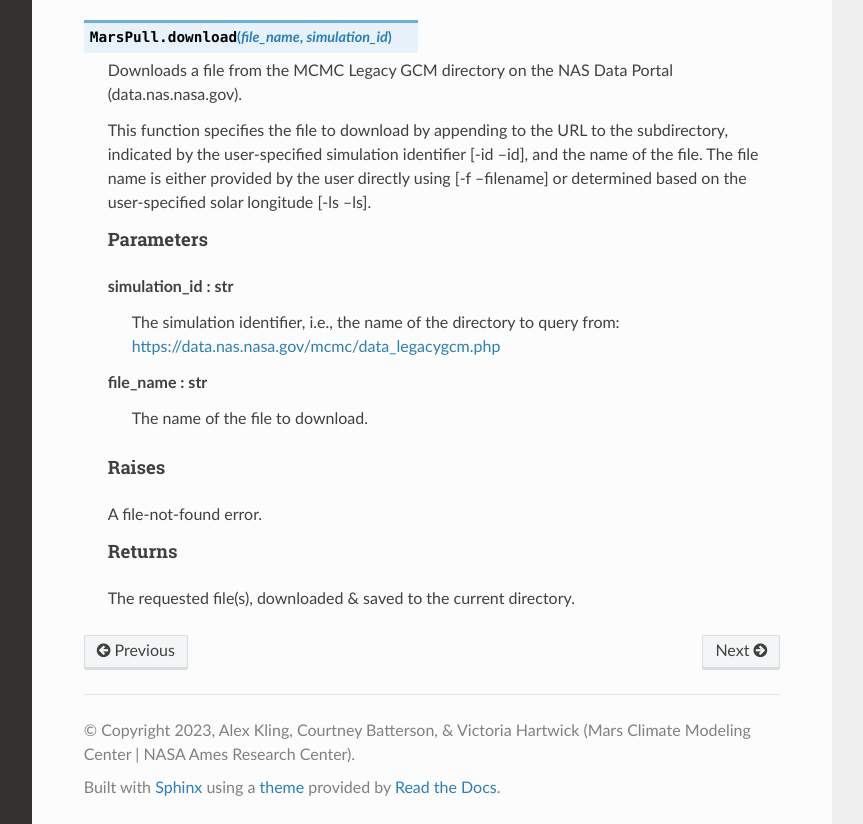
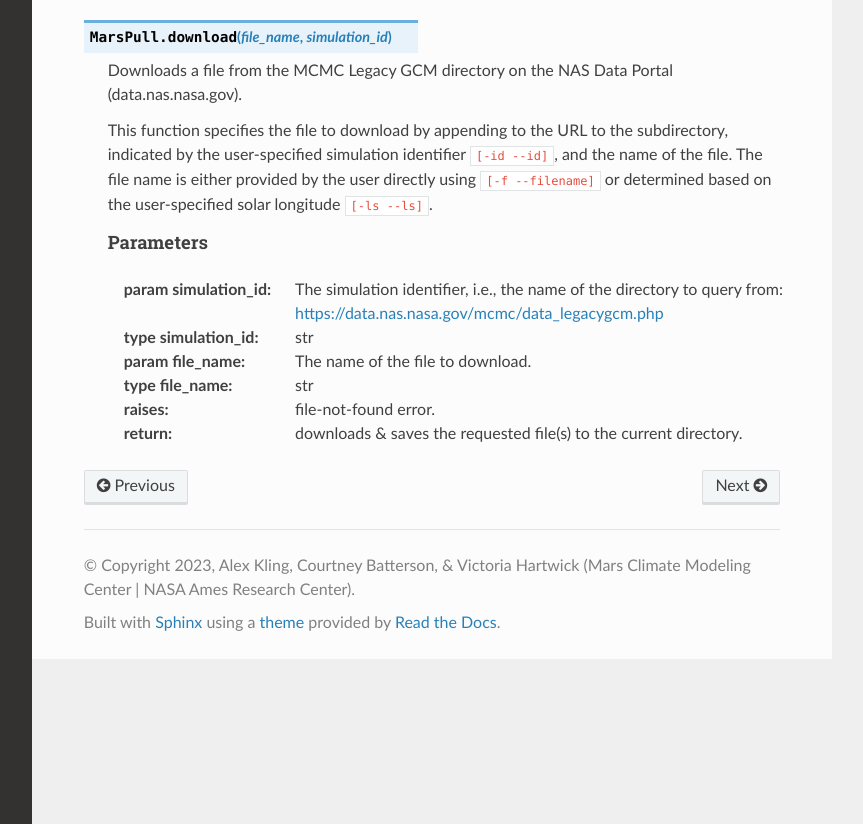
Before and after one commit to NASA-Planetary-Science/AmesCAP, a Sphinx documentation site: the page built from docs/source/autoapi/MarsPull/index.rst, in a window 1280 px wide and 1323 px high, cut to the strip 499-1323 px from the top of the window. Shown: the whole strip, without its empty margins (268-1131 px from the left). Built offline with Sphinx 7.4.7 and the Read the Docs theme 2.0.0, drawn with Linux system fonts in a browser that asks for light colours.

```diff
--- a/docs/source/autoapi/MarsPull/index.rst
+++ b/docs/source/autoapi/MarsPull/index.rst
@@ -39,20 +39,15 @@
    Downloads a file from the MCMC Legacy GCM directory on the NAS Data
    Portal (data.nas.nasa.gov).
 
-   This function specifies the file to download by appending to the     URL to the subdirectory, indicated by the user-specified     simulation identifier [-id --id], and the name of the file. The     file name is either provided by the user directly using     [-f --filename] or determined based on the user-specified solar         longitude [-ls --ls].
+   This function specifies the file to download by appending to the     URL to the subdirectory, indicated by the user-specified     simulation identifier ``[-id --id]``, and the name of the file. The    file name is either provided by the user directly using     ``[-f --filename]`` or determined based on the user-specified solar    longitude ``[-ls --ls]``.
 
    Parameters
    ----------
-   simulation_id : str
-       The simulation identifier, i.e., the name of the directory to         query from: https://data.nas.nasa.gov/mcmc/data_legacygcm.php
+   :param simulation_id: The simulation identifier, i.e., the name of         the directory to query from:         https://data.nas.nasa.gov/mcmc/data_legacygcm.php
+   :type simulation_id: str
+   :param file_name: The name of the file to download.
+   :type file_name: str
 
-   file_name : str
-       The name of the file to download.
+   :raises: file-not-found error.
 
-   Raises
-   ------
-   A file-not-found error.
-
-   Returns
-   -------
-   The requested file(s), downloaded & saved to the current directory.
+   :return: downloads & saves the requested file(s) to the current         directory.
```
Also changed, not shown: 2 other files.
